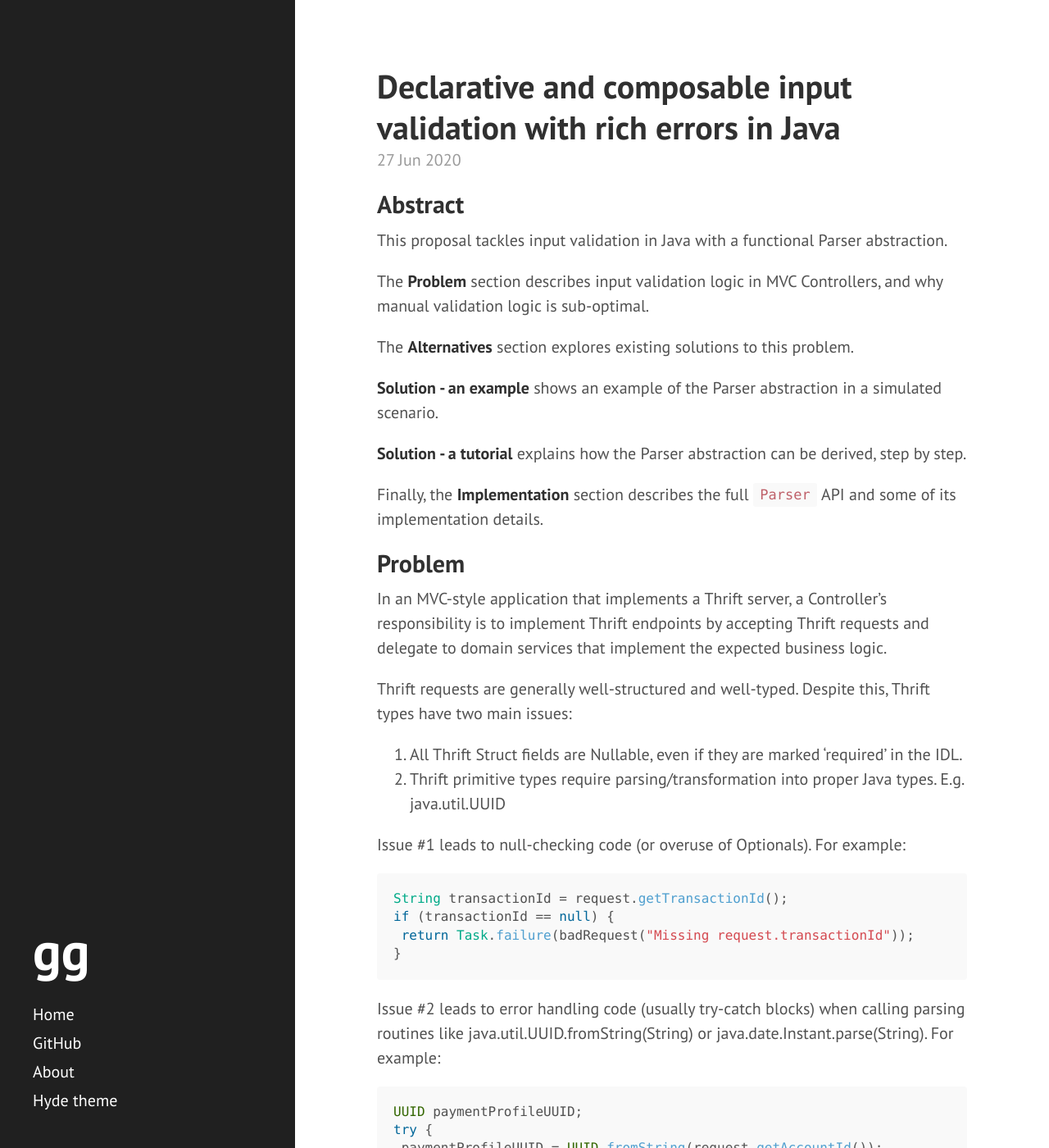
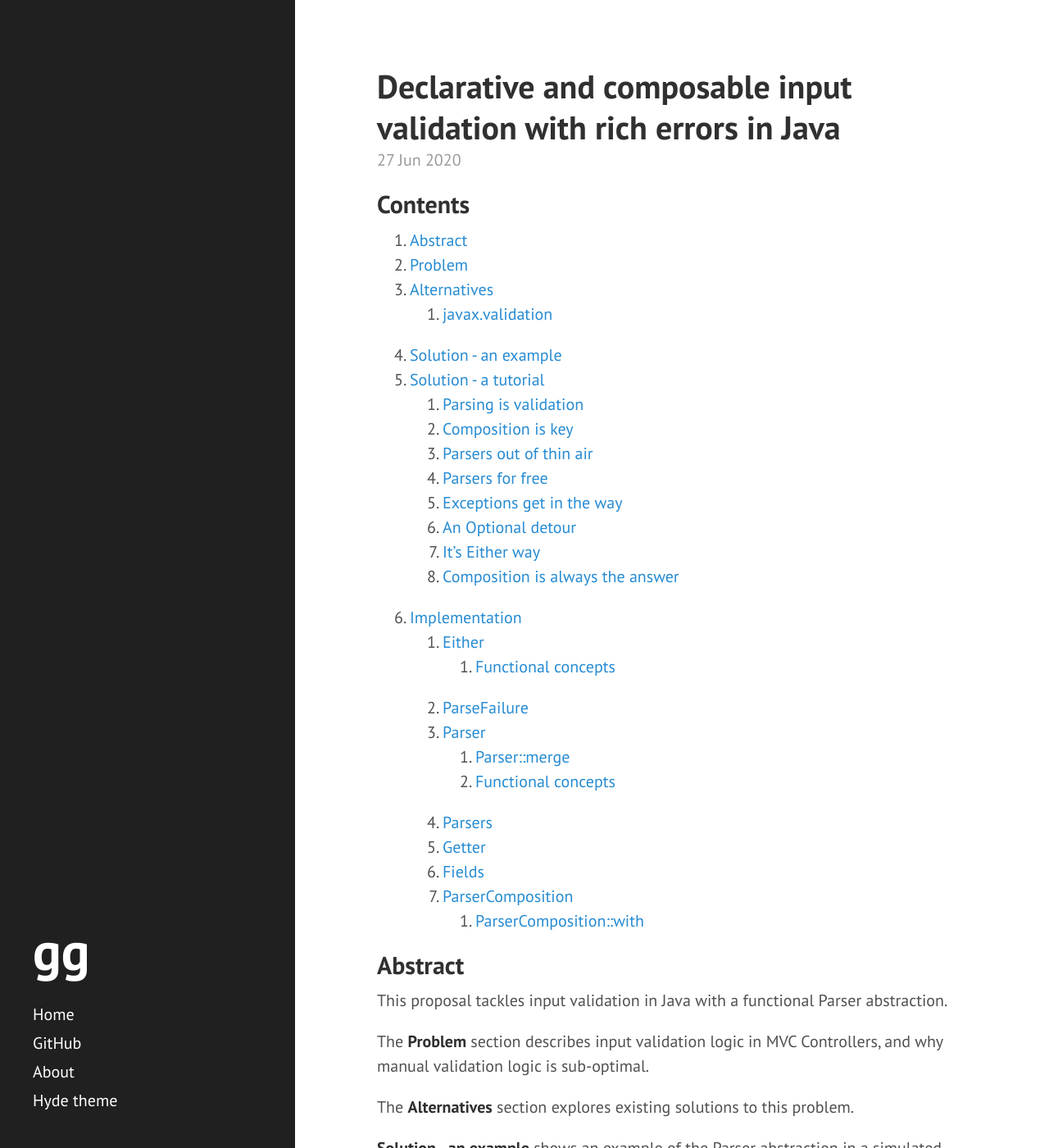
Before and after one commit to Garciat/garciat.github.io, a Jekyll site: the page built from _posts/2020-06-27-java-functional-validation.md, in a window 1280 px wide and 1400 px high. Shown: the whole window at 82% size. Built offline with Jekyll 4.4.1, drawn with Linux system fonts in a browser that asks for light colours.

Commit message:
Update 2020-06-27-java-functional-validation.md

```diff
--- a/_posts/2020-06-27-java-functional-validation.md
+++ b/_posts/2020-06-27-java-functional-validation.md
@@ -4,6 +4,12 @@ title:        "Declarative and composable input validation with rich errors in J
 date:         2020-06-27
 description:  "I tackled the problem of data validation in Java with declarative & functional programming inspired by Haskell."
 ---
+
+## Contents
+{:.no_toc}
+
+1. TOC
+{:toc}
 
 ## Abstract
 
```
